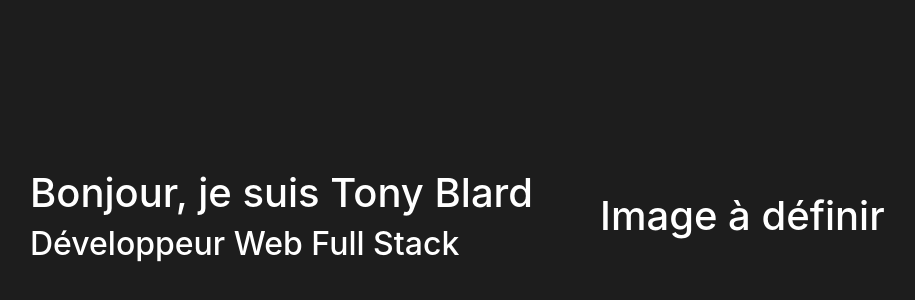
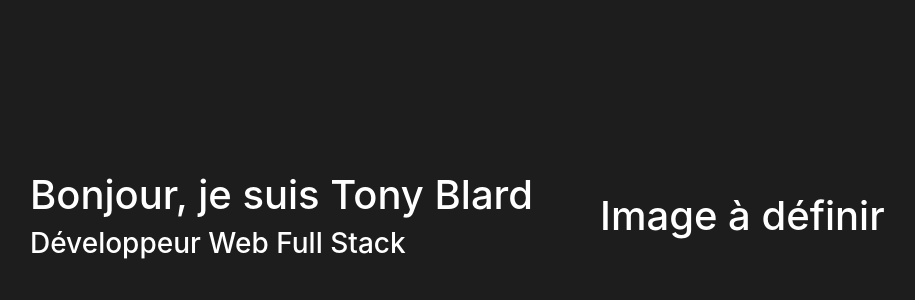
Before and after one commit to blardtony/portfolio, a Nuxt app: page / in a window 1280 px wide. Shown: the part 180-480 px from the top of the page, without its empty margins (55-970 px from the left). Built offline with nearby package versions, Linux system fonts and the light colour scheme.

Commit message:
Home page Affichage repsonsive

```diff
--- a/components/Home.vue
+++ b/components/Home.vue
@@ -1,14 +1,22 @@
 <template>
     <div class="home">
         <b-row
-            class="vh-100"
+            class="vh-100 text-center text-lg-left"
             align-v="center"
+
+
         >
-            <b-col>
+            <b-col
+                cols="12"
+                lg="6"
+            >
                 <h1>Bonjour, je suis Tony Blard</h1>
-                <h2>Développeur Web Full Stack</h2>
+                <h3 class="">Développeur Web Full Stack</h3>
             </b-col>
-            <b-col>
+            <b-col
+                cols="12"
+                lg="6"
+            >
                 <h1>Image à définir</h1>
             </b-col>
         </b-row>
```
